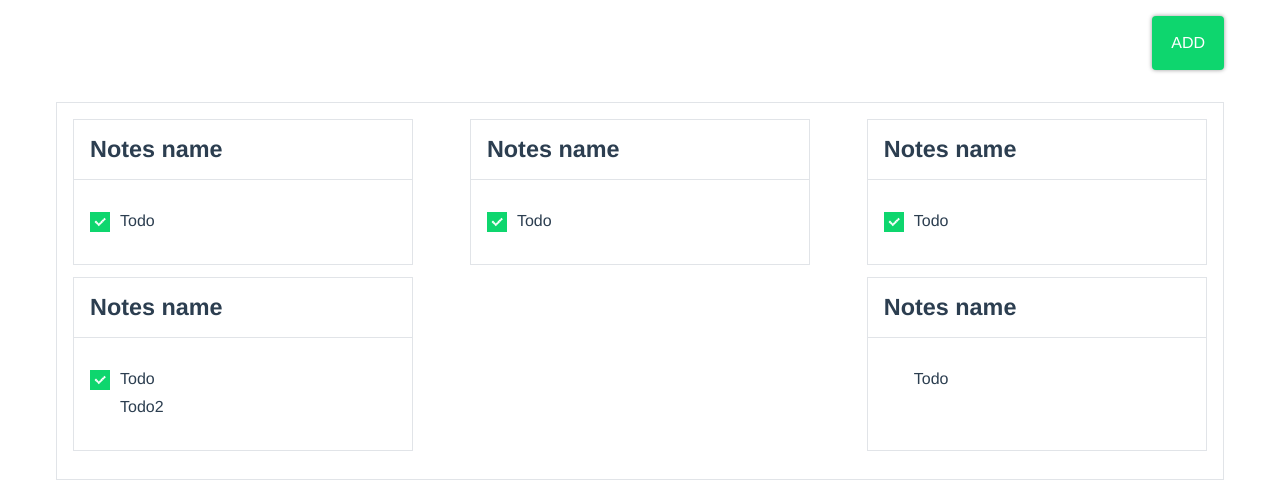
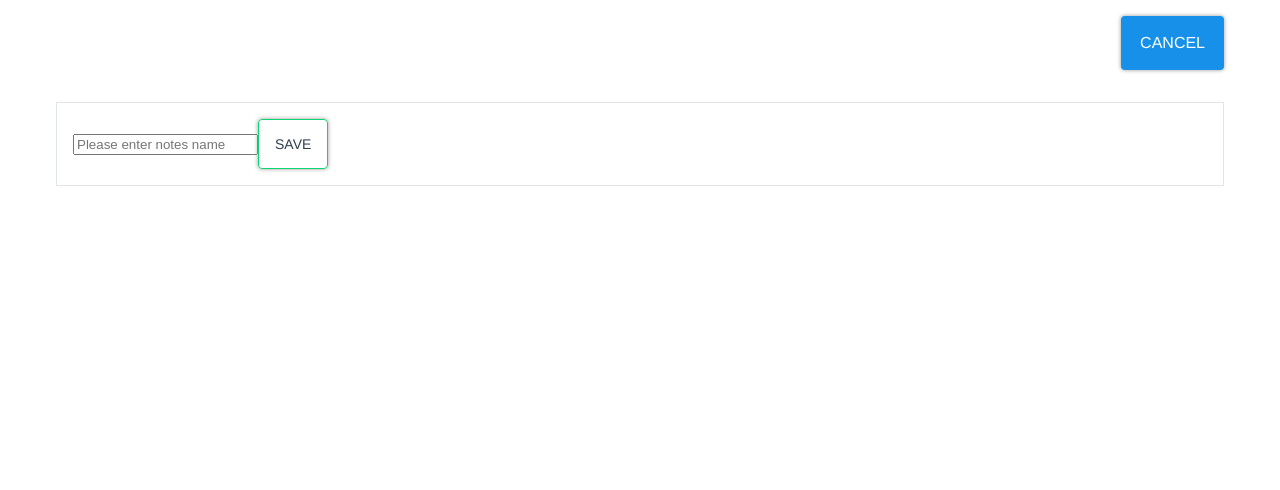
Before and after one commit to legusha/Todo-list, a Vue app: page / in a window 1280 px wide. Both pictures are taken after a click on the button "ADD". Shown: the top 490 px of the page. Built offline with nearby package versions, Linux system fonts and the light colour scheme.

Commit message:
added NotesAdd.vue and logic for switching components in Main.vue page

```diff
--- /dev/null
+++ b/src/components/NotesAdd.vue
@@ -0,0 +1,16 @@
+<template>
+  <form class="p-4 border-secondary text-left">
+    <input type="text" placeholder="Please enter notes name">
+    <button class="btn-outline-success text-black">Save</button>
+  </form>
+</template>
+
+<script>
+export default {
+  name: 'NotesAdd'
+}
+</script>
+
+<style scoped>
+
+</style>
--- a/src/components/NotesList.vue
+++ b/src/components/NotesList.vue
@@ -16,6 +16,7 @@
           :checkboxType="todoList.checkboxType"
           @action="toDoListAction"
         ></ToDoList>
+        <p v-if="note.todoList.length === 0" class="m-0">Empty todo list</p>
       </div>
     </div>
     <Modal
--- a/src/views/Main.vue
+++ b/src/views/Main.vue
@@ -1,19 +1,26 @@
 <template>
   <section id="main" class="container">
-    <div class="main-action text-right pb-4 mb-4">
-      <button class="btn-success btn-big">Add</button>
+    <div v-if="currentView === view.list" class="main-action text-right pb-4 mb-4">
+      <button class="btn-success btn-big" @click="changeView('add')">Add</button>
     </div>
-    <NotesList
-      :list="noteList"
-    ></NotesList>
+    <div v-if="currentView === view.add" class="main-action text-right pb-4 mb-4">
+      <button class="btn-primary btn-big" @click="changeView('list')">Cancel</button>
+    </div>
+    <component
+      :is="currentView"
+      v-bind="{ list: noteList}"
+    ></component>
   </section>
 </template>
 
 <script>
+import NotesAdd from '@/components/NotesAdd'
 import NotesList from '@/components/NotesList'
+
 export default {
   name: 'Main',
   components: {
+    NotesAdd,
     NotesList
   },
   data () {
@@ -68,8 +75,21 @@ export default {
             }
           ]
         }
-      ]
+      ],
+      currentView: '',
+      view: {
+        add: 'NotesAdd',
+        list: 'NotesList'
+      }
     }
+  },
+  methods: {
+    changeView (key) {
+      this.currentView = this.view[key]
+    }
+  },
+  created () {
+    this.changeView('list')
   }
 }
 </script>
```
